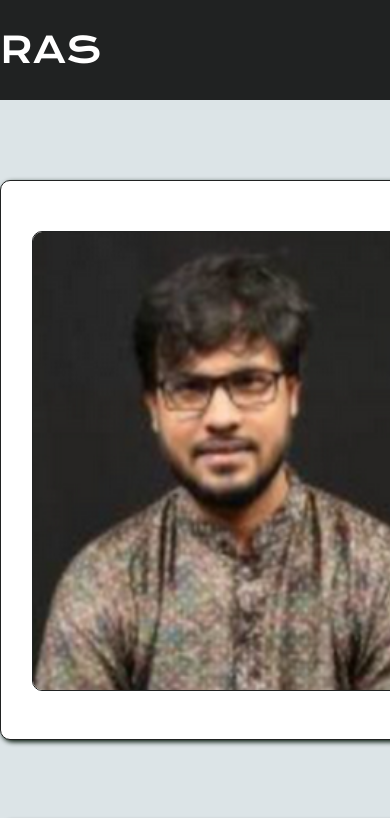
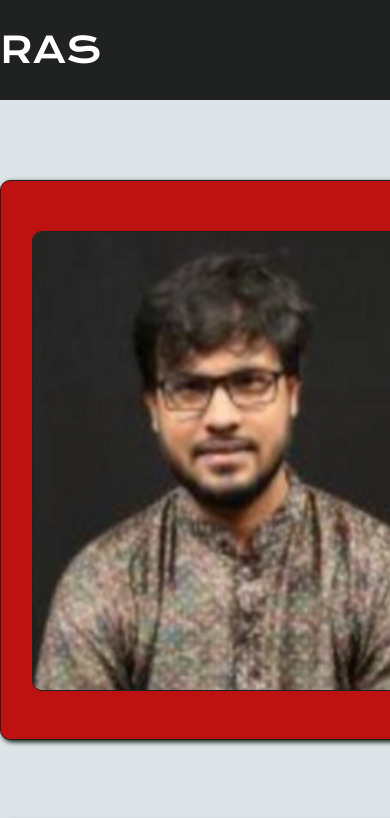
Before and after one commit to rusulazomsumon/ras-portfolio, a plain HTML site: page index.html in a window 390 px wide. Shown: the top 818 px of the page. Drawn offline with nearby package versions, Linux system fonts and the light colour scheme; a web font is replaced by a local one.

Commit message:
update bg clr

```diff
--- a/styles/style.css
+++ b/styles/style.css
@@ -738,6 +738,7 @@ TODO: contact form , Order now form
         box-shadow: 2px 2px 5px #021407;
         display: flex;
 
-        background-color: #ffffff;
+        /* background-color: #ffffff; */
+        background-color: #be1111;
     }
 }
```
